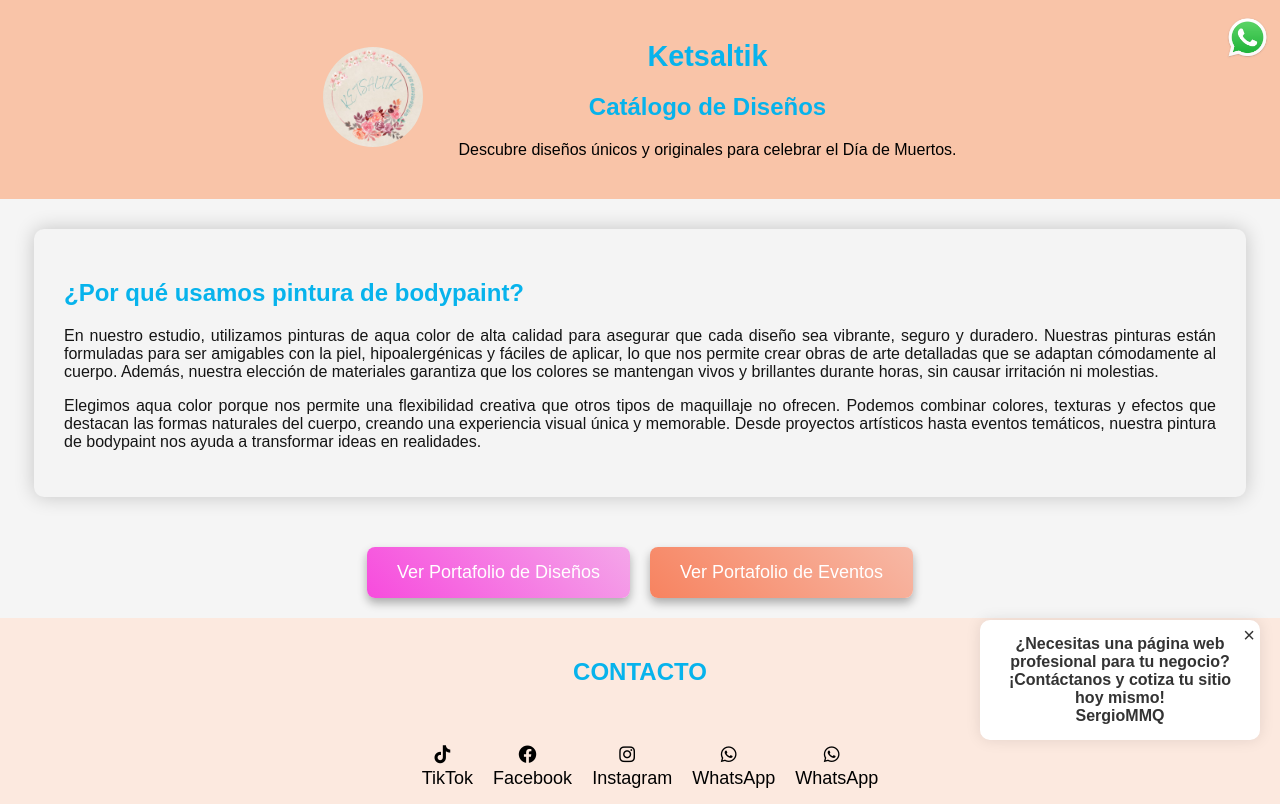
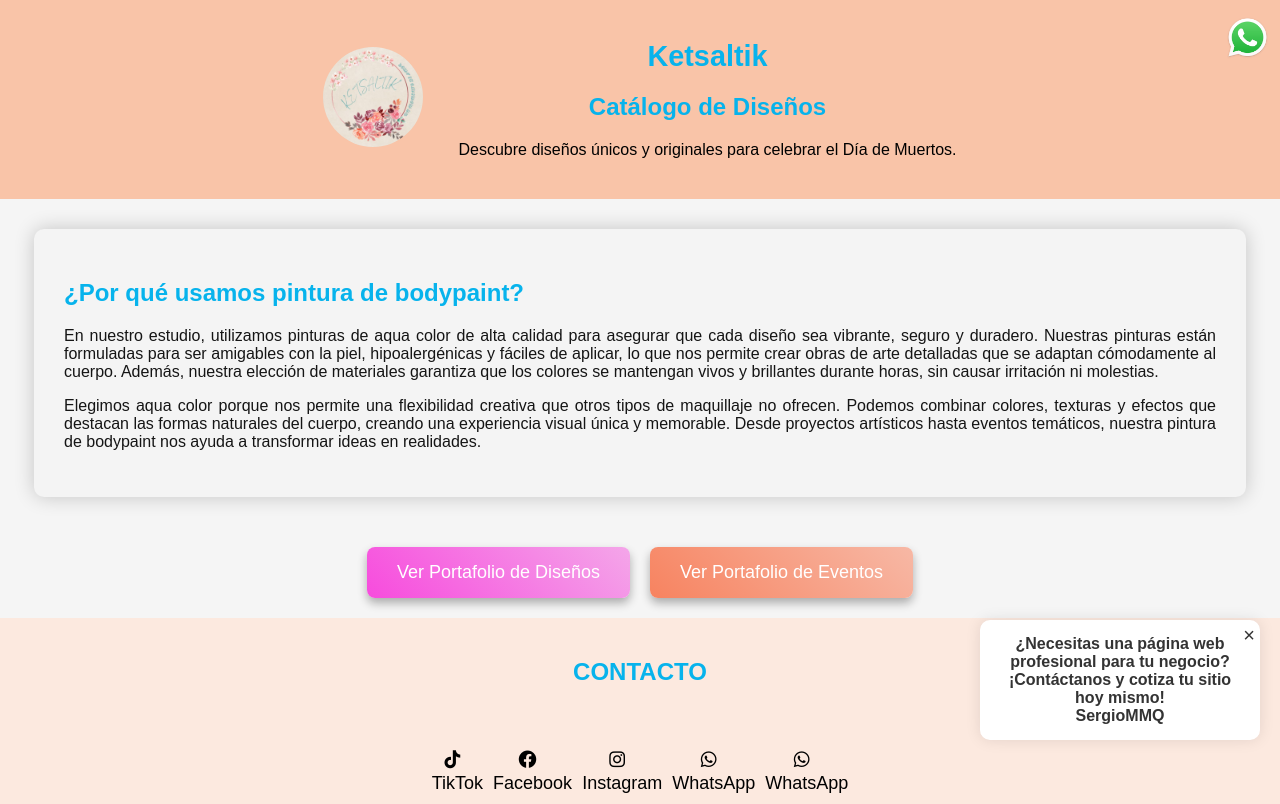
Before and after one commit to SergioMMQ/ketsaltik, a plain HTML site: page index.html in a window 1280 px wide. Shown: the top 804 px of the page. Drawn offline with Linux system fonts and the light colour scheme.

Commit message:
cambios en la pagina principal en contactos

```diff
--- a/style.css
+++ b/style.css
@@ -53,9 +53,9 @@ h1, h2 {
 }
 
 .redes-sociales {
-    display: contents;
-    text-align: left;
-    margin: 5px;
+    display: flex;
+    flex-wrap: wrap;
+    justify-content: center;
 }
 
 .contacto h2 {
@@ -83,6 +83,7 @@ h1, h2 {
 .enlace{
     display: grid;
     justify-items: center;
+    padding: 5px;
 }
 
 footer {
```
